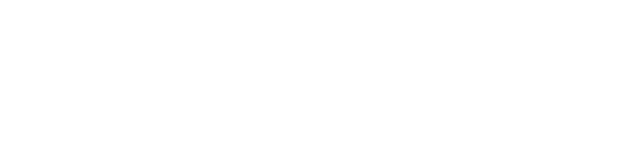
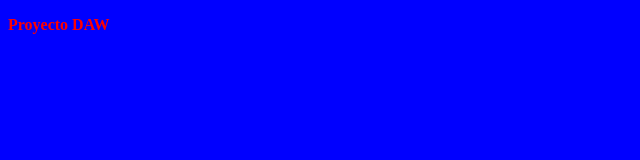
Before and after one commit to jesuscarrascofernandez-hash/curso-git, a plain HTML site: page index.html in a window 1280 px wide. Shown: the whole page, without its empty margins (0-640 px from the left). Drawn offline with Linux system fonts and the light colour scheme.

Commit message:
Negrita y color rojo

```diff
--- a/css/estilos.css
+++ b/css/estilos.css
@@ -0,0 +1,5 @@
+body{
+    background-color: blue;
+    font-weight: bold;
+    color: red;
+}
--- a/index.html
+++ b/index.html
@@ -4,8 +4,9 @@
     <meta charset="UTF-8">
     <meta name="viewport" content="width=device-width, initial-scale=1.0">
     <title>Document</title>
+    <link rel="stylesheet" href="css/estilos.css" type="text/css">
 </head>
 <body>
-
+    <p>Proyecto DAW</p>
 </body>
 </html>
```
